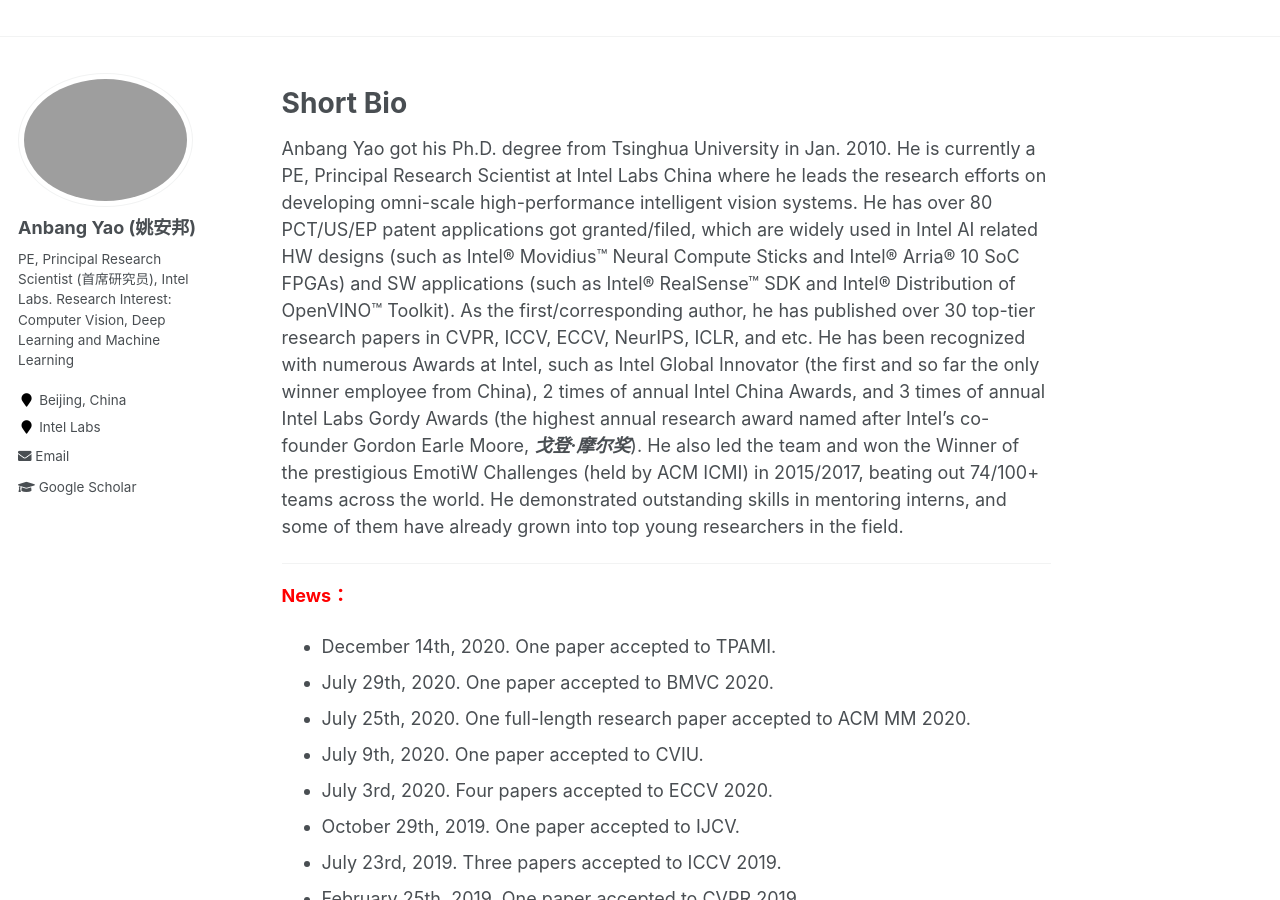
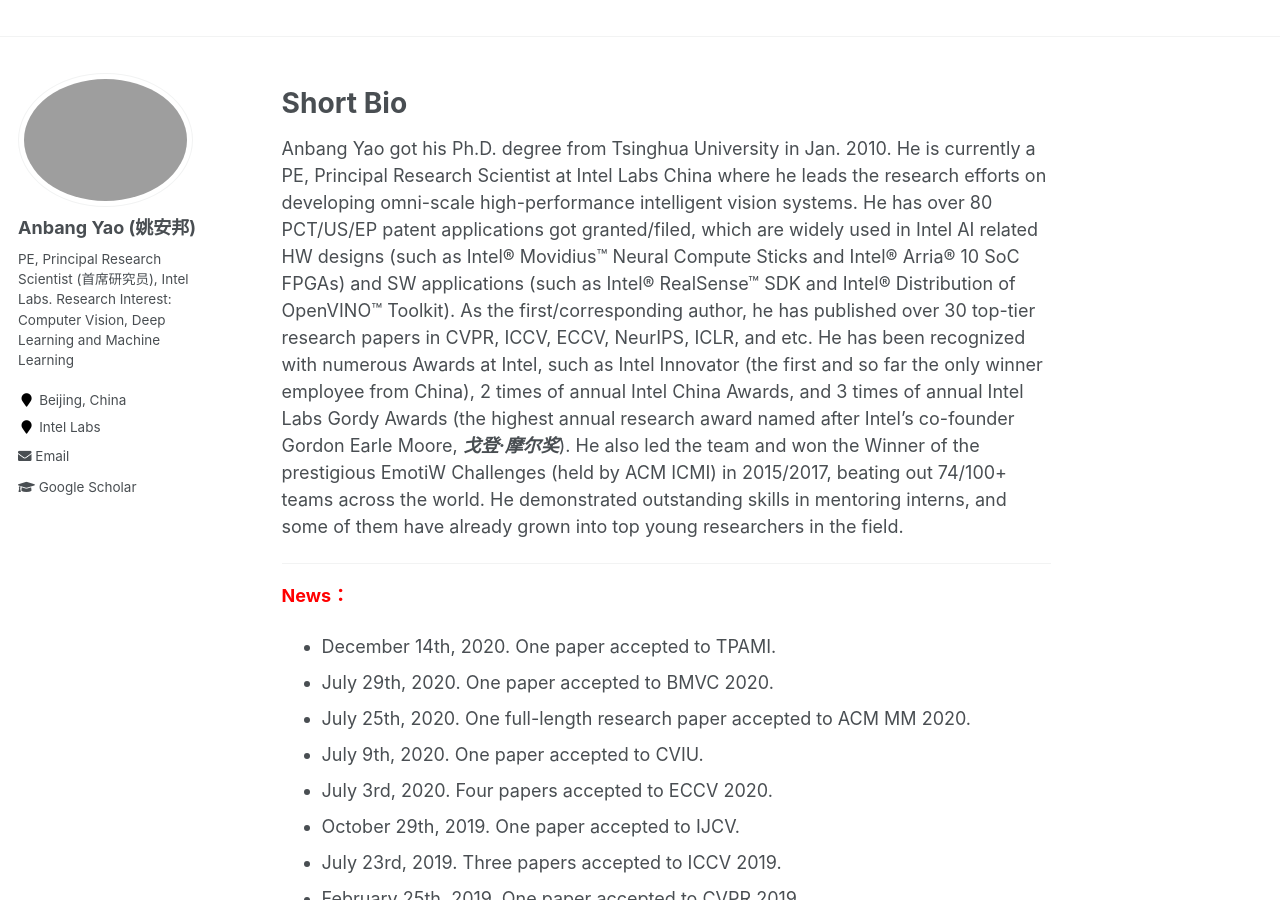
Before and after one commit to YaoAnbang/YaoAnbang.github.io, a Jekyll site: the page built from _pages/about.md, in a window 1280 px wide and 900 px high. Built offline with Jekyll 4.4.1, drawn with Linux system fonts in a browser that asks for light colours; some of the changed text lies outside the part shown.

Commit message:
Update about.md

```diff
--- a/_pages/about.md
+++ b/_pages/about.md
@@ -11,7 +11,7 @@
 Short Bio
 =====
 
-Anbang Yao got his Ph.D. degree from Tsinghua University in Jan. 2010. He is currently a PE, Principal Research Scientist at Intel Labs China where he leads the research efforts on developing omni-scale high-performance intelligent vision systems. He has over 80 PCT/US/EP patent applications got granted/filed, which are widely used in Intel AI related HW designs (such as Intel® Movidius™ Neural Compute Sticks and Intel® Arria® 10 SoC FPGAs) and SW applications (such as Intel® RealSense™ SDK and Intel® Distribution of OpenVINO™ Toolkit). As the first/corresponding author, he has published over 30 top-tier research papers in CVPR, ICCV, ECCV, NeurIPS, ICLR, and etc. He has been recognized with numerous Awards at Intel, such as Intel Global Innovator (the first and so far the only winner employee from China), 2 times of annual Intel China Awards, and 3 times of annual Intel Labs Gordy Awards (the highest annual research award named after Intel's co-founder Gordon Earle Moore, ***戈登·摩尔奖***). He also led the team and won the Winner of the prestigious EmotiW Challenges (held by ACM ICMI) in 2015/2017, beating out 74/100+ teams across the world. He demonstrated outstanding skills in mentoring interns, and some of them have already grown into top young researchers in the field.
+Anbang Yao got his Ph.D. degree from Tsinghua University in Jan. 2010. He is currently a PE, Principal Research Scientist at Intel Labs China where he leads the research efforts on developing omni-scale high-performance intelligent vision systems. He has over 80 PCT/US/EP patent applications got granted/filed, which are widely used in Intel AI related HW designs (such as Intel® Movidius™ Neural Compute Sticks and Intel® Arria® 10 SoC FPGAs) and SW applications (such as Intel® RealSense™ SDK and Intel® Distribution of OpenVINO™ Toolkit). As the first/corresponding author, he has published over 30 top-tier research papers in CVPR, ICCV, ECCV, NeurIPS, ICLR, and etc. He has been recognized with numerous Awards at Intel, such as Intel Innovator (the first and so far the only winner employee from China), 2 times of annual Intel China Awards, and 3 times of annual Intel Labs Gordy Awards (the highest annual research award named after Intel's co-founder Gordon Earle Moore, ***戈登·摩尔奖***). He also led the team and won the Winner of the prestigious EmotiW Challenges (held by ACM ICMI) in 2015/2017, beating out 74/100+ teams across the world. He demonstrated outstanding skills in mentoring interns, and some of them have already grown into top young researchers in the field.
 
 <!--<font color="red">**Note**：We now have some internship positions. If you are interested in my research, please drop me an email. </font> -->
 ---
@@ -122,9 +122,9 @@
 
 + 1 Distinguished Invention Award in 2020, for strong merits to future Intel AI HW designs
 + 4 Intel China Quarterly Awards in 2017~2020
-+ Intel Global Innovator 2018, 1 out of ~10000 Employees of Intel China
++ Intel Innovator 2018, 1 out of ~10000 Employees of Intel China
 + Intel China Employee of the Year Award 2017
-+ Top-1 Inventor of Intel Labs 2017 (having 34 PCT/US patents approved and filed in one single year, and keeping the highest record so far), 1 out of ~800 Research Scientists of Intel Labs
++ Top-1 Inventor of Intel Labs 2017 (had 34 PCT/US patents approved and filed in one single year, and keeping the highest record so far), 1 out of ~800 Research Scientists of Intel Labs
 + Intel i360 Design Hero Award 2017, the Highest Annual Business Award of Intel IoTG Asian Region
 + Intel China Award 2017/2016, the Highest Annual Team Award of Intel China
 + Gordy Award 2016/2015/2014 (named after Intel's co-founder Gordon Earle Moore), the Highest Annual Research Award of Intel Labs
```
Also changed, not shown: other parts of _pages/about.md (+1 -1 lines).
